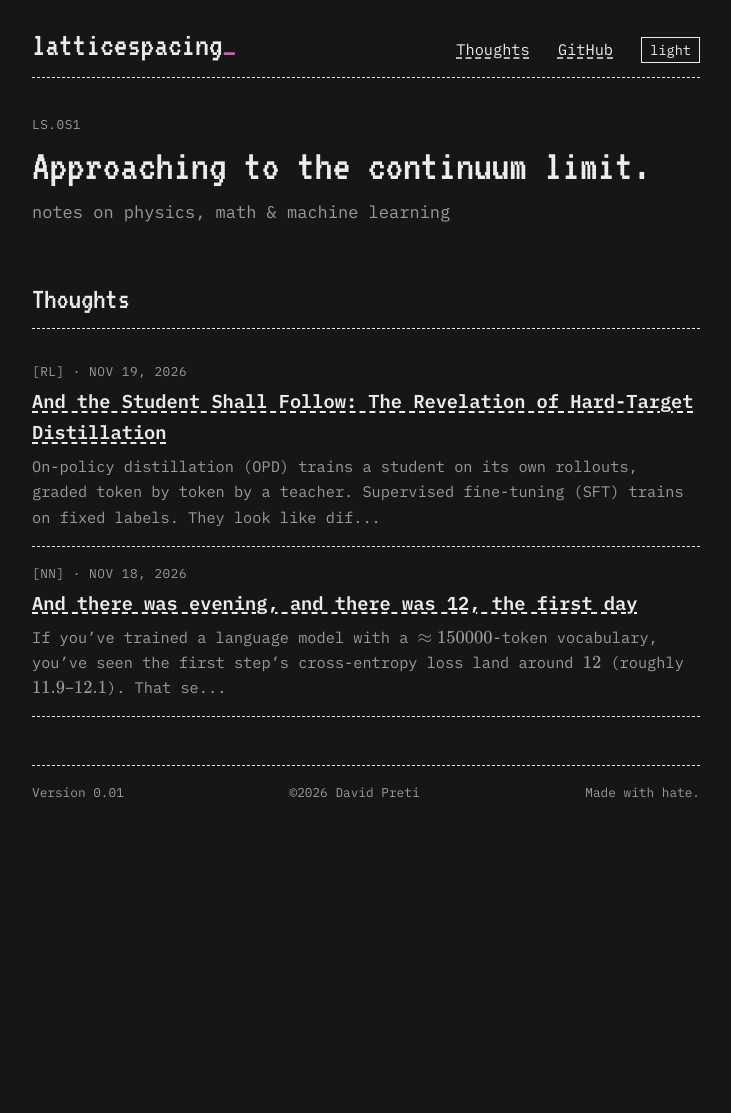
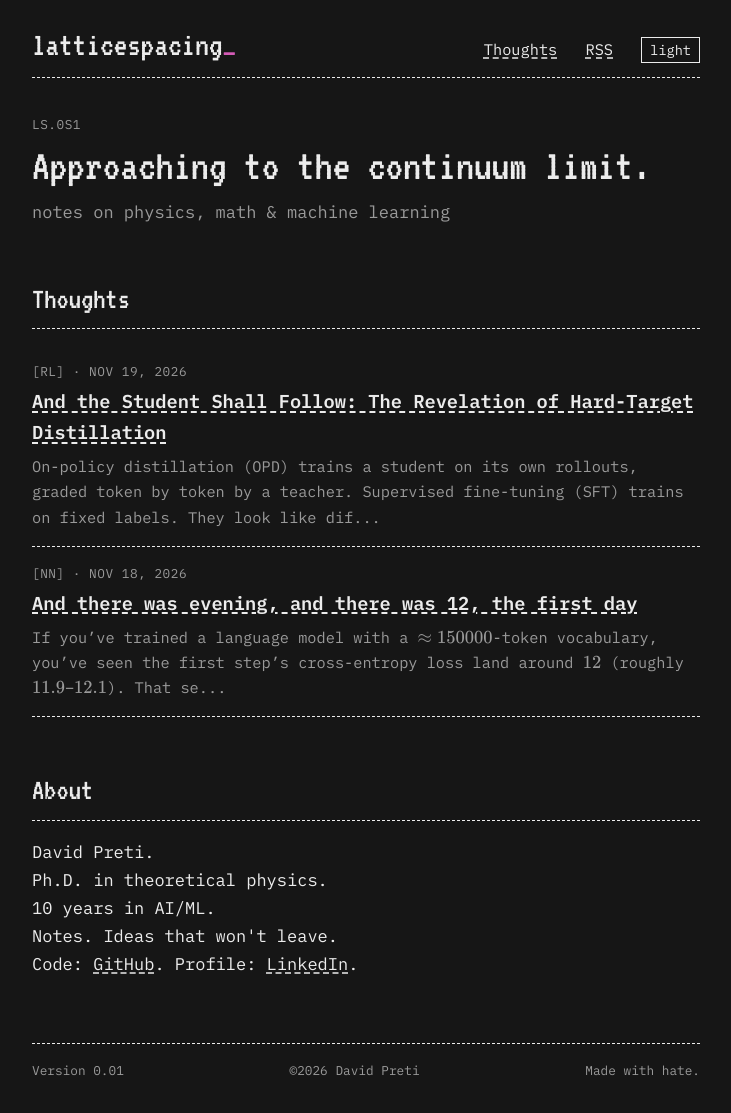
Before and after one commit to pretidav/latticespacing, a Jekyll site: the page built from index.html, in a window 1280 px wide. Shown: the whole page, without its empty margins (274-1005 px from the left). Built offline with Jekyll 4.4.1, drawn with Linux system fonts in a browser that asks for light colours; before the commit the page ends 900 px from its top, so only the background shows below that.

Commit message:
polished

```diff
--- a/_config.yml
+++ b/_config.yml
@@ -7,6 +7,7 @@ markdown: kramdown
 permalink: /blog/:title/
 plugins:
   - jekyll-feed
+  - jekyll-seo-tag
 kramdown:
   math_engine: nil
   input: GFM
--- a/_layouts/default.html
+++ b/_layouts/default.html
@@ -4,7 +4,6 @@
   <meta charset="utf-8">
   <meta name="viewport" content="width=device-width, initial-scale=1">
   <title>{% if page.title and page.url != '/' %}{{ page.title }} · {% endif %}{{ site.title }}</title>
-  <meta name="description" content="{{ page.excerpt | default: site.description | strip_html | strip | truncate: 160 }}">
   <script>
     try { document.documentElement.dataset.theme = localStorage.getItem("theme") || "dark"; }
     catch (e) { document.documentElement.dataset.theme = "dark"; }
@@ -14,6 +13,7 @@
   <link rel="stylesheet" href="https://fonts.googleapis.com/css2?family=IBM+Plex+Mono:ital,wght@0,400;0,500;0,600;1,400&family=VT323&display=swap">
   <link rel="stylesheet" href="{{ '/assets/css/style.css' | relative_url }}">
   {% feed_meta %}
+  {% seo title=false %}
   {% include math.html %}
 </head>
 <body>
@@ -22,7 +22,7 @@
       <a class="logo" href="{{ '/' | relative_url }}">{{ site.title }}<span class="cursor">_</span></a>
       <nav>
         <a href="{{ '/blog/' | relative_url }}">Thoughts</a>
-        <a href="https://github.com/pretidav">GitHub</a>
+        <a href="{{ '/feed.xml' | relative_url }}">RSS</a>
         <button class="theme-toggle" id="theme-toggle" type="button" aria-label="Toggle light/dark theme">light</button>
       </nav>
     </header>
--- a/_layouts/post.html
+++ b/_layouts/post.html
@@ -7,6 +7,9 @@ layout: default
   <div class="post">
     {{ content }}
   </div>
+  <p class="post-actions">
+    <button type="button" class="copy-bib" onclick="navigator.clipboard.writeText('{{ page.url | absolute_url }}').then(function(){this.textContent='link copied'}.bind(this))">copy link</button>
+  </p>
   {% assign lb = "{" %}{% assign rb = "}" %}
   <details class="cite">
     <summary>cite this post</summary>
--- a/assets/css/style.css
+++ b/assets/css/style.css
@@ -67,3 +67,6 @@ figcaption { margin-top: 6px; font-size: .8rem; color: var(--muted); }
 .cite summary { cursor: pointer; color: var(--muted); text-transform: uppercase; letter-spacing: .04em; font-size: .75rem; }
 .cite pre { margin: 10px 0 8px; }
 .copy-bib { font: inherit; font-size: .75rem; cursor: pointer; background: none; color: inherit; border: 1px solid var(--rule); padding: 2px 10px; }
+.about { max-width: 60ch; }
+.post-actions { margin: 40px 0 0; }
+.post-actions + .cite { margin-top: 16px; }
--- a/index.html
+++ b/index.html
@@ -9,3 +9,13 @@ layout: default
 
 <h2 class="section">Thoughts</h2>
 {% include post-list.html posts=site.posts %}
+
+<h2 class="section">About</h2>
+<p class="about">
+  David Preti.<br>
+  Ph.D. in theoretical physics.<br>
+  10 years in AI/ML.<br>
+  Notes. Ideas that won't leave.<br>
+  Code: <a href="https://github.com/pretidav">GitHub</a>.
+  Profile: <a href="www.linkedin.com/in/david-preti-phd-10079a68">LinkedIn</a>.
+</p>
```
